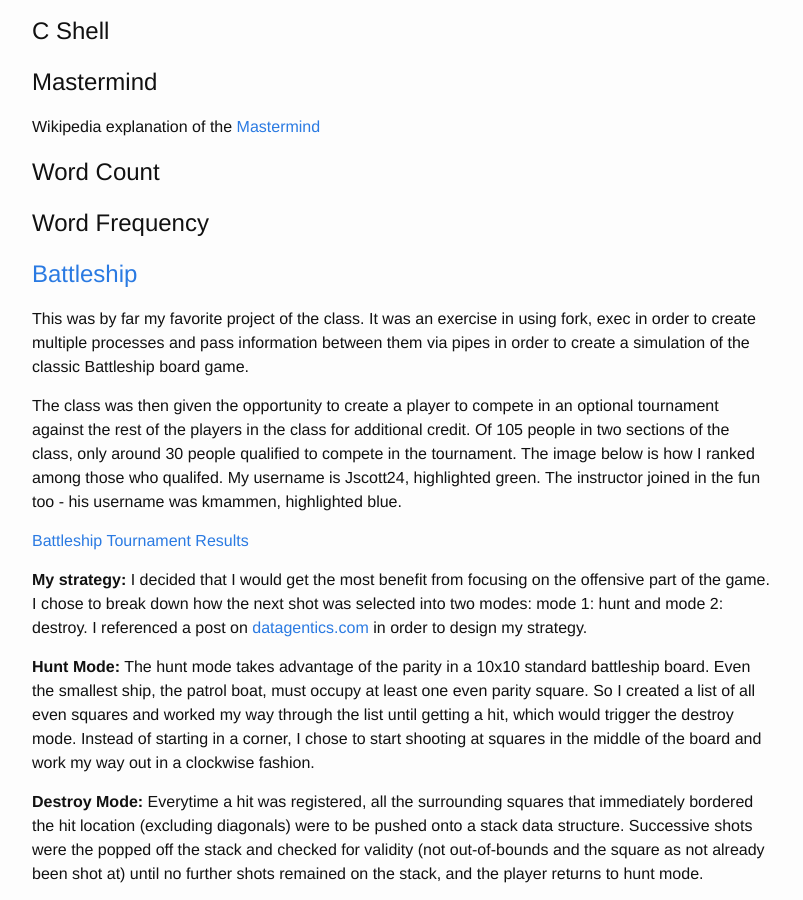
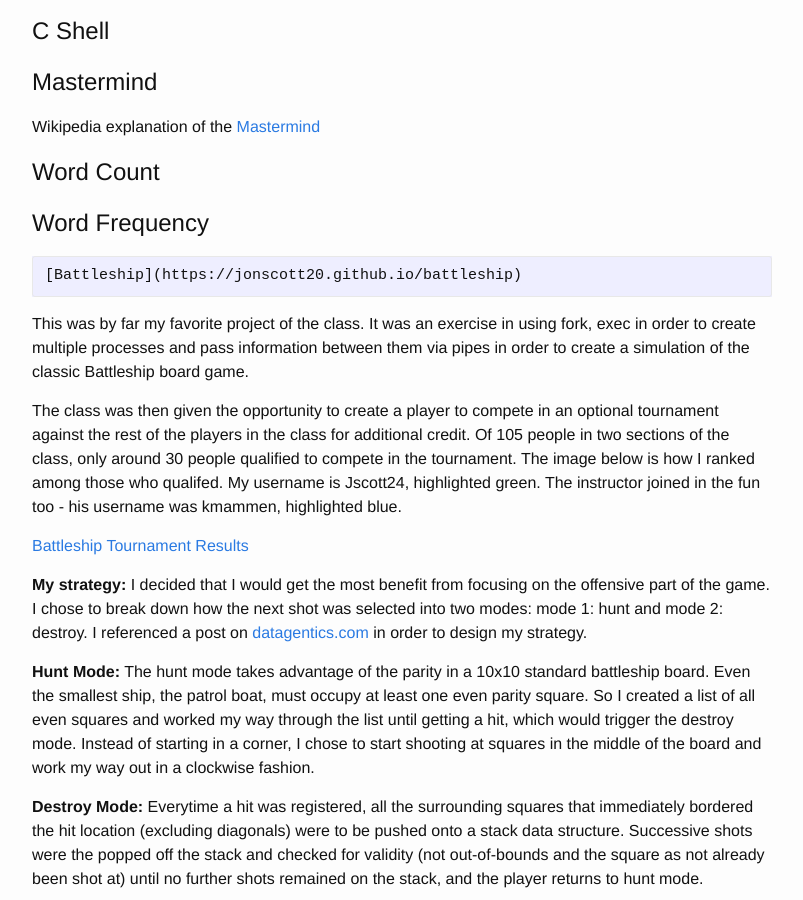
Before and after one commit to JonScott20/JonScott20.github.io, a Jekyll site: the page built from coursework.md, in a window 1280 px wide and 900 px high, scrolled down 580 px. Shown: the whole window, without its empty margins (238-1041 px from the left). Built offline with Jekyll 4.4.1, drawn with Linux system fonts in a browser that asks for light colours.

Commit message:
Update coursework.md

```diff
--- a/coursework.md
+++ b/coursework.md
@@ -35,8 +35,7 @@
 Word Frequency
 =================================
 
-[Battleship](https://jonscott20.github.io/battleship)
-=================================
+    [Battleship](https://jonscott20.github.io/battleship)
 
 This was by far my favorite project of the class. It was an exercise in using fork, exec in order to create multiple processes and pass information between them via pipes in order to create a simulation of the classic Battleship board game.
 
```
